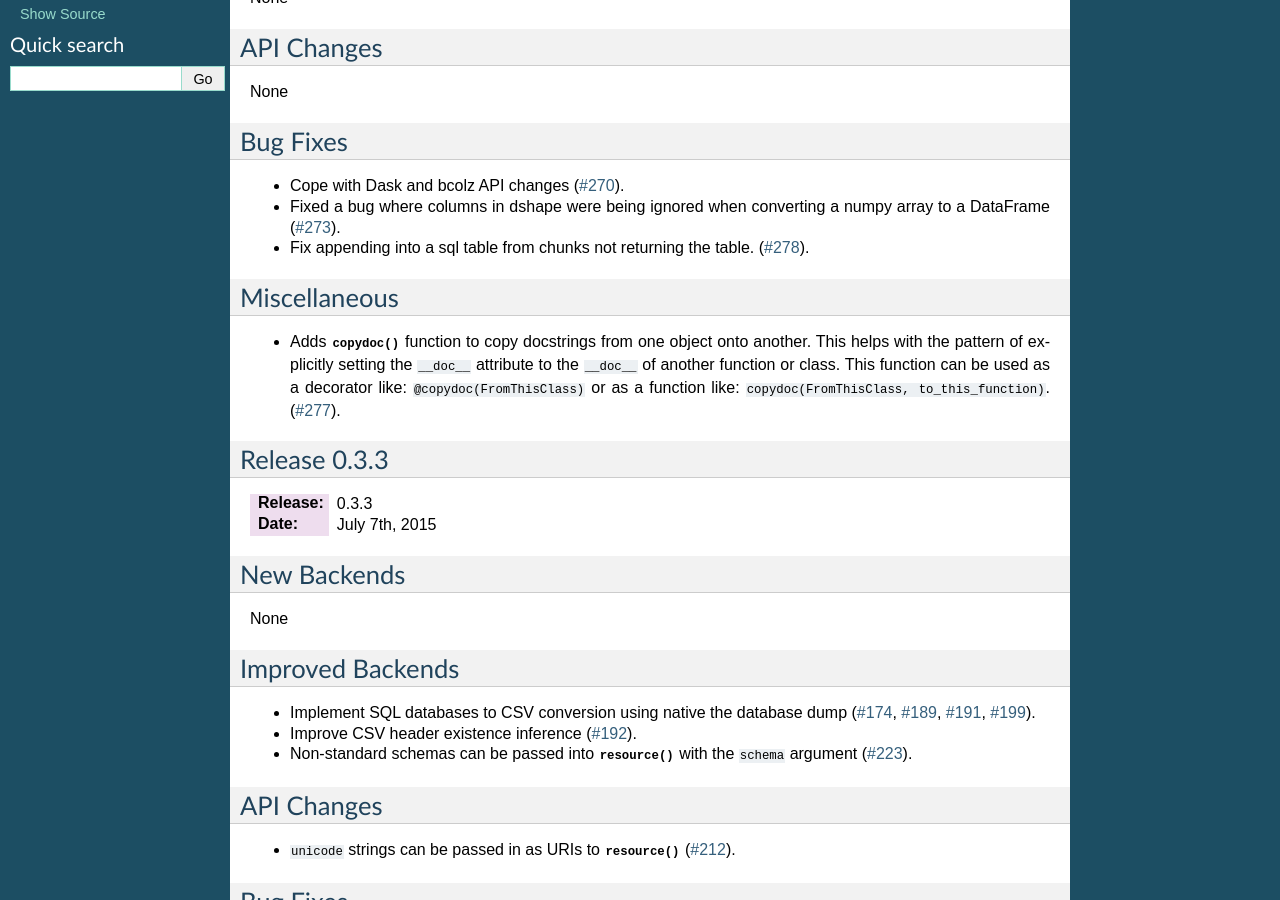
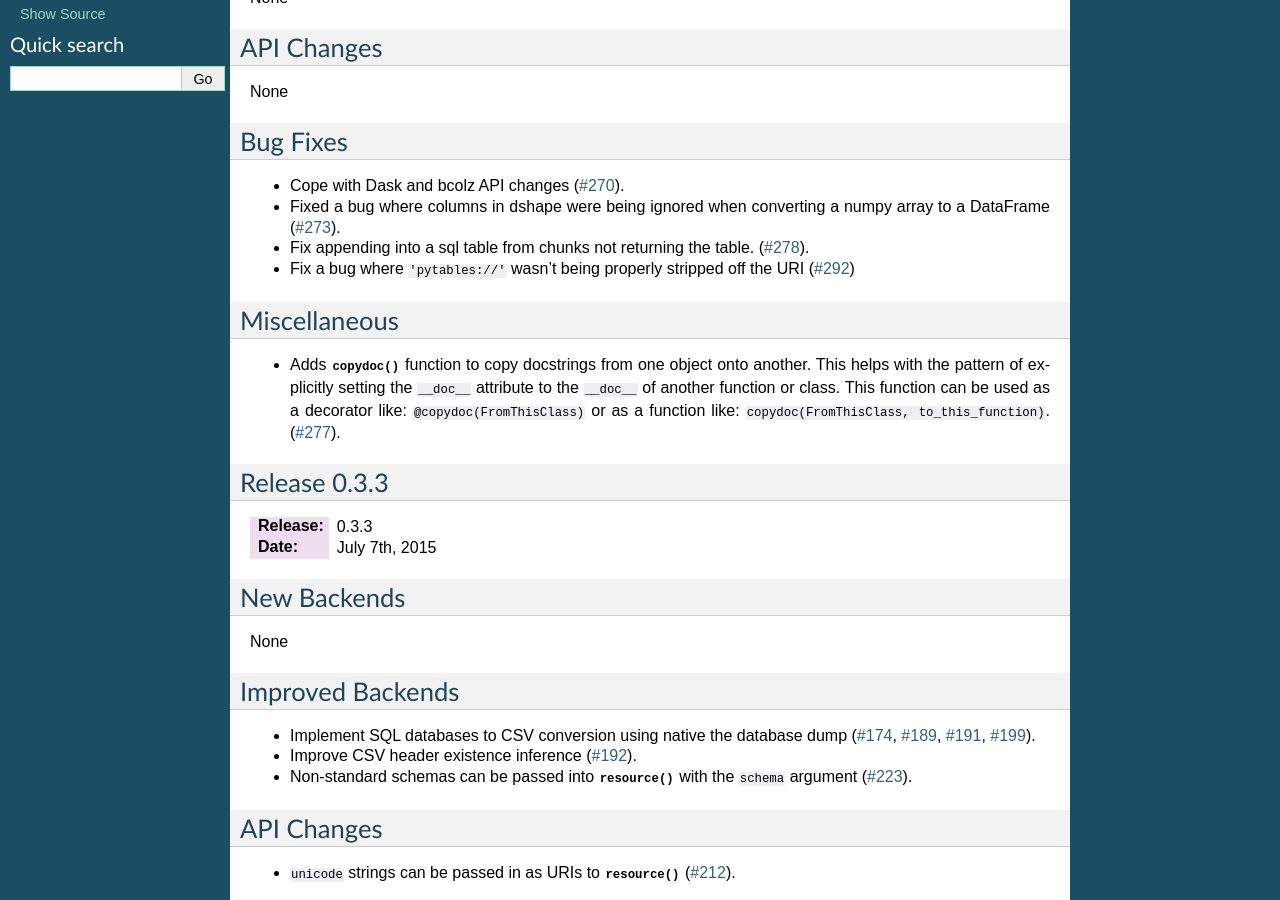
Before and after one commit to blaze/odo, a Sphinx documentation site: the page built from docs/source/releases.rst, in a window 1280 px wide and 900 px high, scrolled down 426 px. Built offline with Sphinx 7.4.7, drawn with Linux system fonts in a browser that asks for light colours.

Commit message:
Add whatsnew

```diff
--- a/docs/source/whatsnew/0.3.4.txt
+++ b/docs/source/whatsnew/0.3.4.txt
@@ -30,6 +30,8 @@ Bug Fixes
   a numpy array to a DataFrame (:issue:`273`).
 * Fix appending into a sql table from chunks not returning the table.
   (:issue:`278`).
+* Fix a bug where ``'pytables://'`` wasn't being properly stripped off the URI
+  (:issue:`292`)
 
 Miscellaneous
 -------------
```
